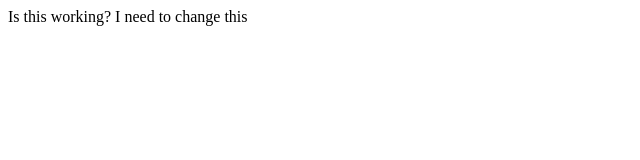
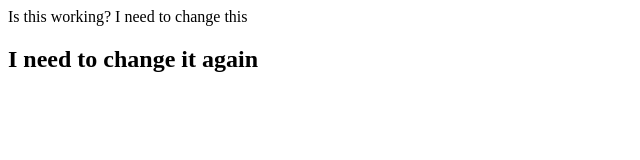
Before and after one commit to batchbridget/test, a plain HTML site: page index02.html in a window 1280 px wide. Shown: the whole page, without its empty margins (0-640 px from the left). Drawn offline with Linux system fonts and the light colour scheme.

Commit message:
making a second test

```diff
--- a/index02.html
+++ b/index02.html
@@ -1,4 +1,5 @@
 <HTML>
   <body>Is this working?</body>
   <hi1>I need to change this</hi1>
+  <h2>I need to change it again</h2>
 </HTML>
```
